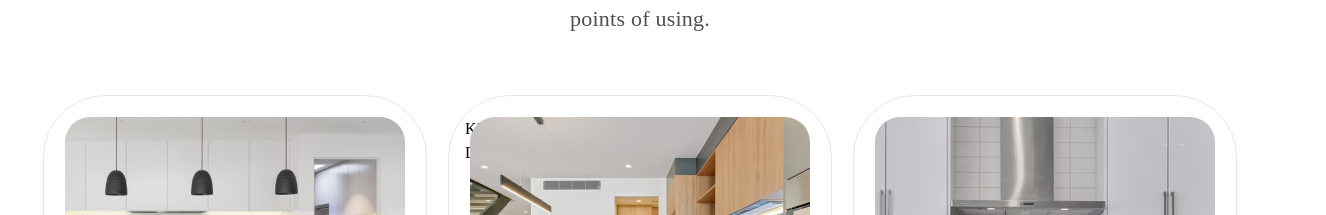
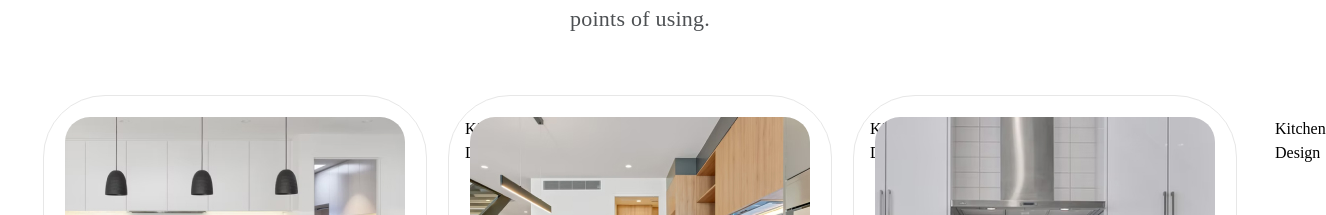
Before and after one commit to LipLip86/design-page, a React (Create React App) app: page / in a window 1280 px wide. Shown: the part 5764-5979 px from the top of the page, 1326 px wide, since content can reach past the window. Built offline with nearby package versions, Linux system fonts and the light colour scheme.

Commit message:
button added to Blog block

```diff
--- a/src/components/blog/Blog.tsx
+++ b/src/components/blog/Blog.tsx
@@ -29,6 +29,7 @@ const Blog: any = () => {
   <div className={s.container_card}>
     <div className={s.card_top}>
       <img src={ img2 } />
+      <span> Kitchen Design</span>
     </div>
     <div className={s.card_middle}>
     <h3>Let's Get Solution For Building Construction Work</h3>
@@ -40,6 +41,7 @@ const Blog: any = () => {
   <div className={s.container_card}>
     <div className={s.card_top}>
       <img src={ img3 } />
+      <span> Kitchen Design</span>
     </div>
     <div className={s.card_middle}>
       <h3>Best For Any Office & Business Interior Solution</h3>
```
